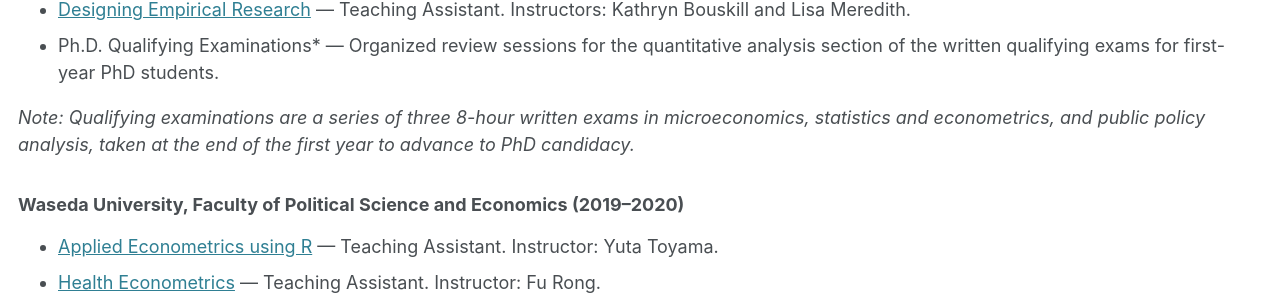
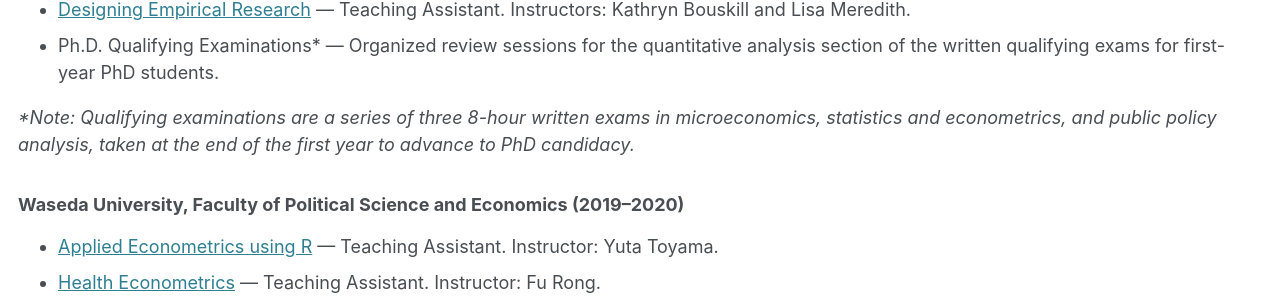
Before and after one commit to yujimizushima/yujimizushima.github.io, a Jekyll site: the page built from _pages/teaching.md, in a window 1280 px wide and 1032 px high. Shown: the part 336-636 px from the top of the window. Built offline with Jekyll 4.4.1, drawn with Linux system fonts in a browser that asks for light colours.

```diff
--- a/_pages/teaching.md
+++ b/_pages/teaching.md
@@ -52,7 +52,7 @@ classes: wide
     </li>
   </ul>
 </div>
-<p><em>Note: Qualifying examinations are a series of three 8-hour written exams in microeconomics, statistics and econometrics, and public policy analysis, taken at the end of the first year to advance to PhD candidacy.</em></p>
+<p><em>*Note: Qualifying examinations are a series of three 8-hour written exams in microeconomics, statistics and econometrics, and public policy analysis, taken at the end of the first year to advance to PhD candidacy.</em></p>
 <div class="teaching-section">
   <h3>Waseda University, Faculty of Political Science and Economics (2019–2020)</h3>
   <ul>
```
